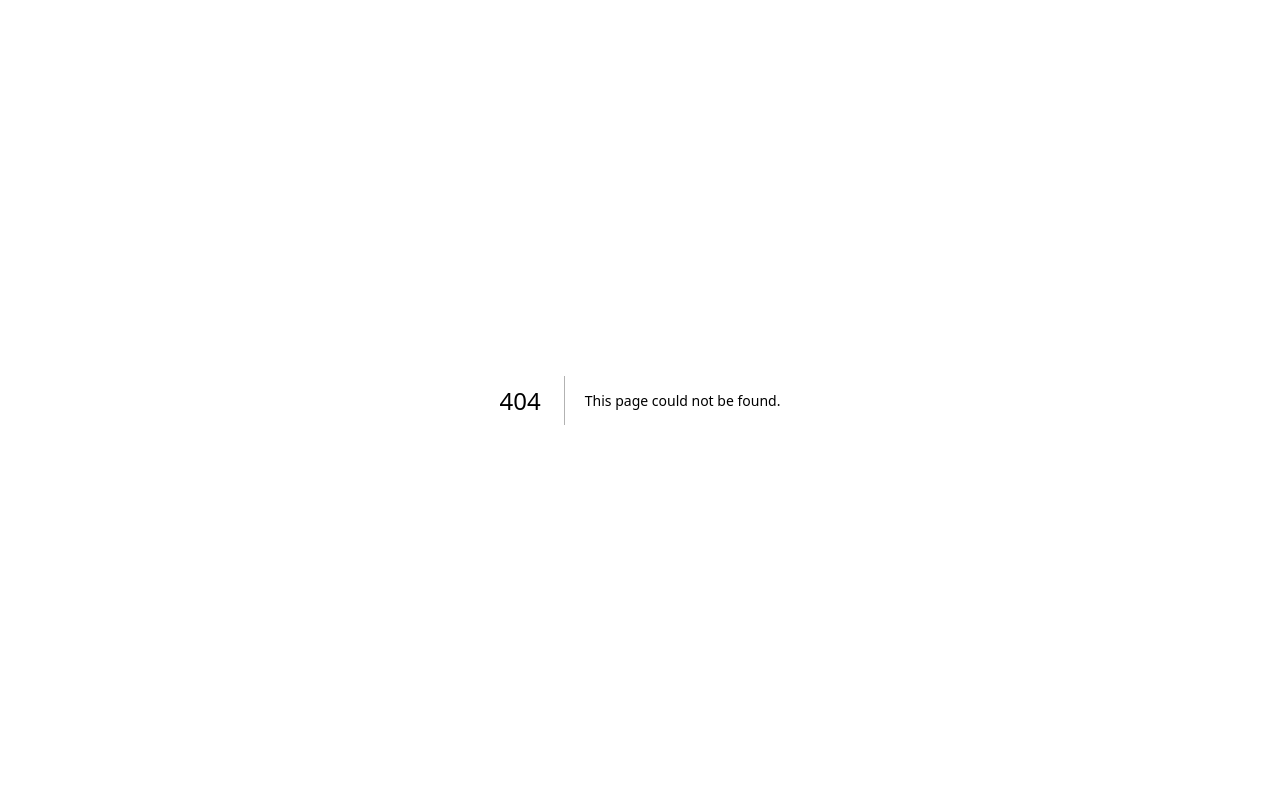
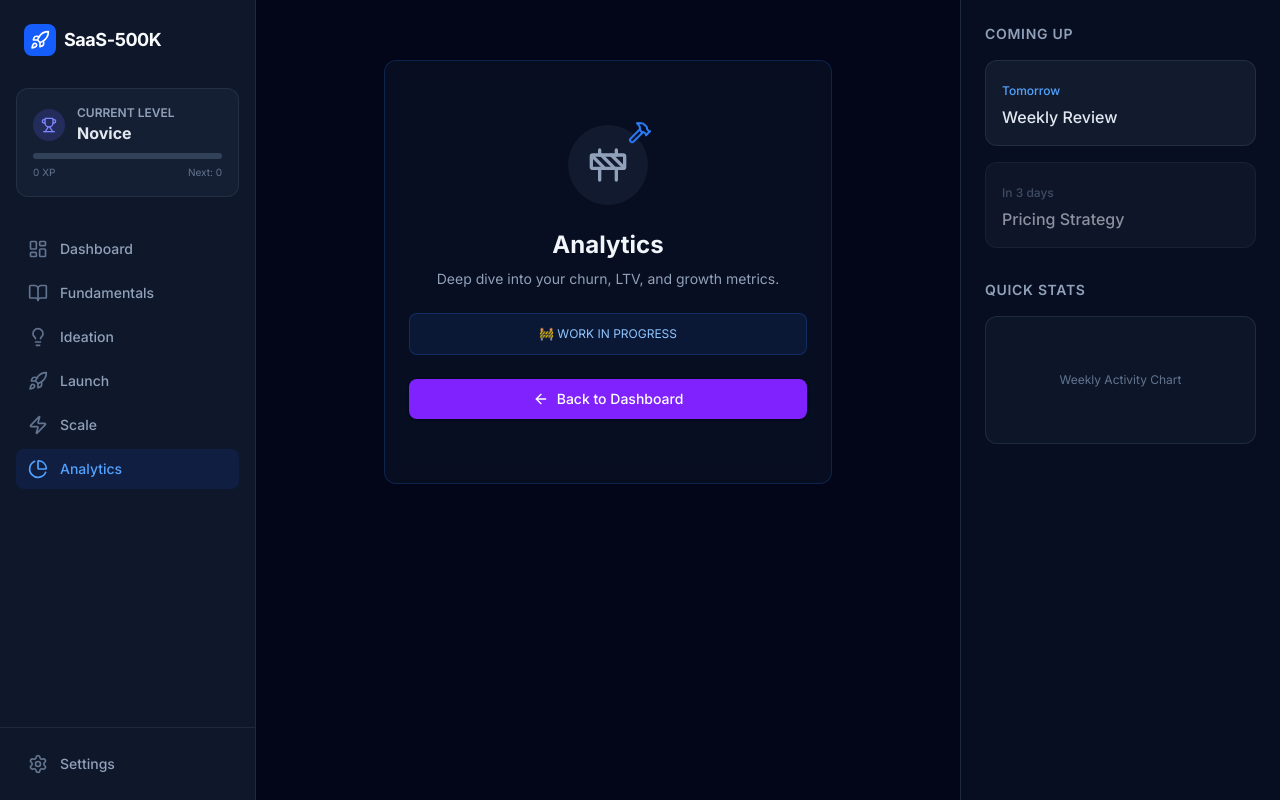
Before and after one commit to meftahmarouane/saas-academy, a Next.js app: page /analytics in a window 1280 px wide. Before the commit this address had no page. Built offline with nearby package versions, Linux system fonts and the light colour scheme.

Commit message:
Add Coming Soon pages

```diff
--- /dev/null
+++ b/src/app/(dashboard)/analytics/page.tsx
@@ -0,0 +1,5 @@
+import { ComingSoon } from "@/components/ui/ComingSoon";
+
+export default function AnalyticsPage() {
+    return <ComingSoon title="Analytics" description="Deep dive into your churn, LTV, and growth metrics." />;
+}
--- /dev/null
+++ b/src/app/(dashboard)/modules/fundamentals/page.tsx
@@ -0,0 +1,5 @@
+import { ComingSoon } from "@/components/ui/ComingSoon";
+
+export default function FundamentalsModulePage() {
+    return <ComingSoon title="Module 1: Fundamentals" description="Mindset, selection, and setting up your environment." />;
+}
--- /dev/null
+++ b/src/app/(dashboard)/modules/launch/page.tsx
@@ -0,0 +1,10 @@
+import { ComingSoon } from "@/components/ui/ComingSoon";
+
+export default function LaunchOverviewPage() {
+    return (
+        <ComingSoon
+            title="Launch Module Overview"
+            description="The overview dashboard for this module is under construction. You can still access the individual lessons via the Dashboard."
+        />
+    );
+}
--- /dev/null
+++ b/src/app/(dashboard)/modules/scale/page.tsx
@@ -0,0 +1,5 @@
+import { ComingSoon } from "@/components/ui/ComingSoon";
+
+export default function ScaleModulePage() {
+    return <ComingSoon title="Module 4: Scale" description="Learn how to hire, automate, and reach $500K ARR." />;
+}
--- /dev/null
+++ b/src/components/ui/ComingSoon.tsx
@@ -0,0 +1,41 @@
+"use client";
+
+import { Button } from "@/components/ui/Button";
+import { Card, CardContent } from "@/components/ui/Card";
+import { Hammer, ArrowLeft, Construction } from "lucide-react";
+import Link from "next/link";
+
+interface ComingSoonProps {
+    title: string;
+    description?: string;
+}
+
+export function ComingSoon({ title, description = "We are currently building this module. Check back later!" }: ComingSoonProps) {
+    return (
+        <div className="flex items-center justify-center min-h-[60vh]">
+            <Card className="max-w-md w-full border-blue-500/20 bg-slate-900/50 backdrop-blur">
+                <CardContent className="pt-10 pb-10 text-center space-y-6">
+                    <div className="w-20 h-20 bg-slate-800/50 rounded-full flex items-center justify-center mx-auto relative group">
+                        <Construction className="w-10 h-10 text-slate-400 group-hover:text-blue-400 transition-colors" />
+                        <Hammer className="w-6 h-6 text-blue-500 absolute -top-1 -right-1 animate-bounce" />
+                    </div>
+
+                    <div className="space-y-2">
+                        <h1 className="text-2xl font-bold text-slate-100">{title}</h1>
+                        <p className="text-slate-400 text-sm">{description}</p>
+                    </div>
+
+                    <div className="bg-blue-500/10 border border-blue-500/20 rounded-lg p-3 text-xs text-blue-300 font-mono">
+                        🚧 WORK IN PROGRESS
+                    </div>
+
+                    <Link href="/dashboard">
+                        <Button variant="secondary" className="w-full">
+                            <ArrowLeft className="w-4 h-4 mr-2" /> Back to Dashboard
+                        </Button>
+                    </Link>
+                </CardContent>
+            </Card>
+        </div>
+    );
+}
```
